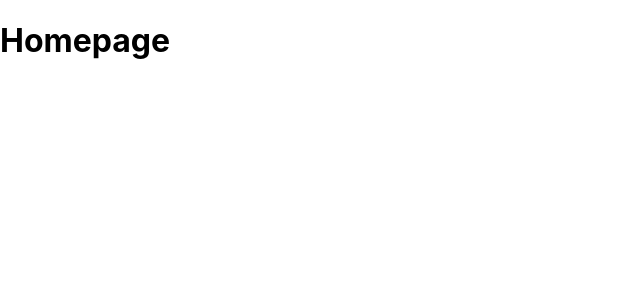
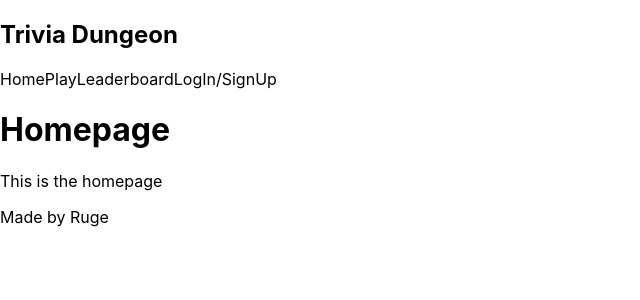
Before and after one commit to rugeli/front-end-trivia-dungeon-nextjs, a Next.js app in the folder trivia/: page / in a window 1280 px wide. Shown: the top 300 px of the page, without its empty margins (0-640 px from the left). Built offline with nearby package versions, Linux system fonts and the light colour scheme.

Commit message:
added pages, footer and navbar

```diff
--- /dev/null
+++ b/trivia/components/Footer.js
@@ -0,0 +1,9 @@
+const Footer = () => {
+  return (
+    <div>
+      Made by Ruge
+    </div>
+  );
+}
+
+export default Footer;
--- /dev/null
+++ b/trivia/components/Navbar.js
@@ -0,0 +1,16 @@
+const Navbar = () => {
+  return (
+    <nav>
+      <div className="logo">
+        <h1>Trivia Dungeon</h1>
+      </div>
+      <a>Home</a>
+      <a>Play</a>
+      <a>Leaderboard</a>
+      <a>LogIn/SignUp</a>
+
+    </nav>
+  );
+}
+
+export default Navbar;
--- a/trivia/pages/index.js
+++ b/trivia/pages/index.js
@@ -1,11 +1,15 @@
 import Head from 'next/head'
-import Image from 'next/image'
 import styles from '../styles/Home.module.css'
+import Navbar from '../components/Navbar'
+import Footer from '../components/Footer'
 
 export default function Home() {
   return (
     <div>
+      <Navbar />
       <h1>Homepage</h1>
+      <p>This is the homepage</p>
+      <Footer />
     </div>
   )
 }
```
Also changed, not shown: trivia/pages/Leaderboard.js (added, +10 -0 lines), trivia/pages/Authentication.js (added), trivia/pages/Quiz.js (added).
